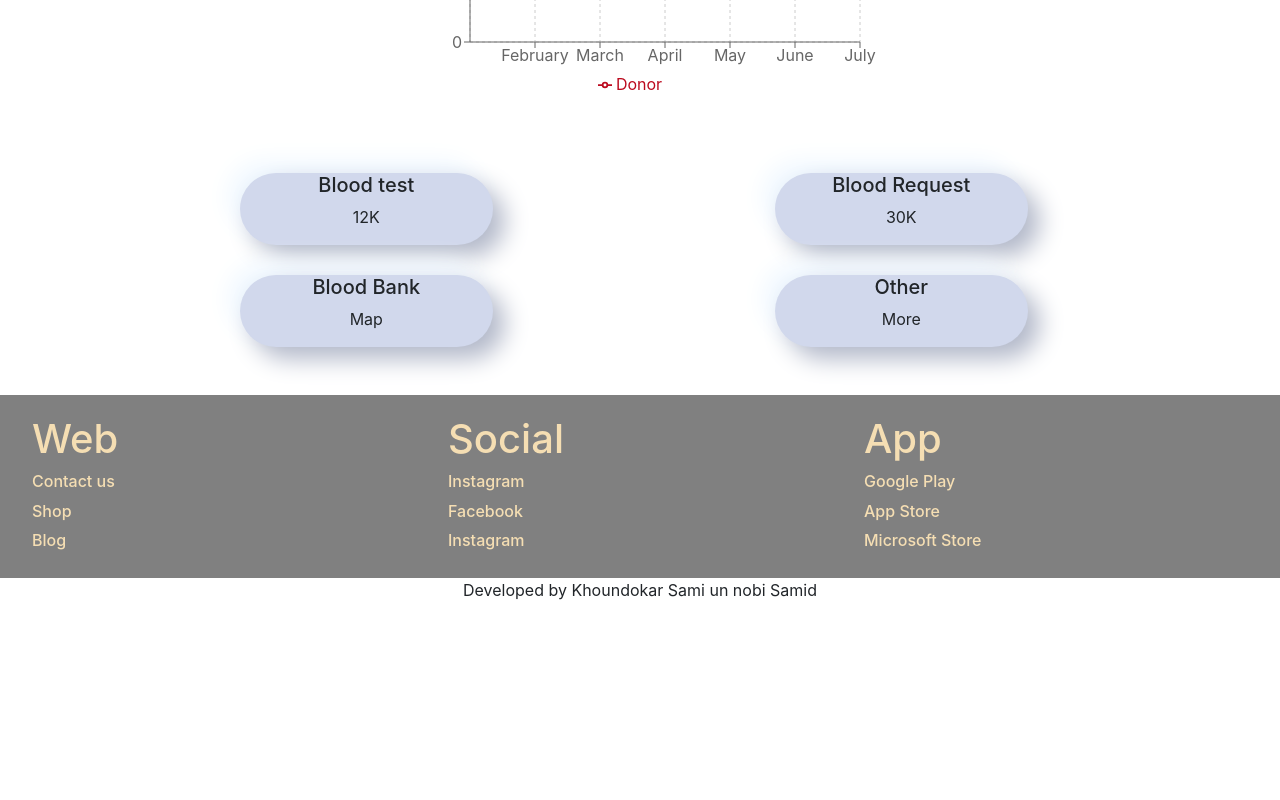
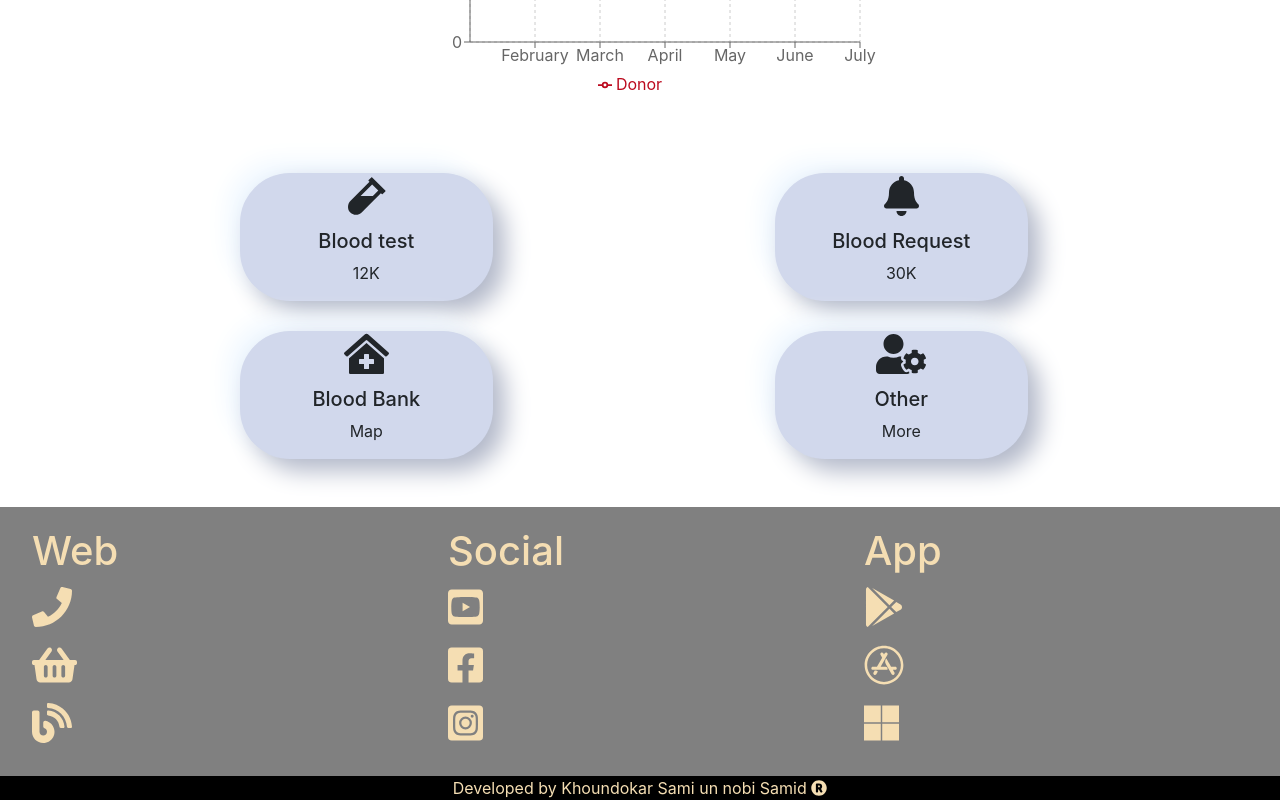
Before and after one commit to NobiSamid/Spine-Firm-client, a React (Create React App) app: page /blood in a window 1280 px wide. Shown: the part 563-1363 px from the top of the page. Before the commit the page ends 1165 px from the top, so only its background shows below. Built offline with nearby package versions, Linux system fonts and the light colour scheme; no server answers; sample sign-in values are in the browser's storage.

Commit message:
icon added

```diff
--- a/package.json
+++ b/package.json
@@ -4,6 +4,7 @@
   "private": true,
   "dependencies": {
     "@fortawesome/fontawesome-svg-core": "^1.2.36",
+    "@fortawesome/free-brands-svg-icons": "^5.15.4",
     "@fortawesome/free-solid-svg-icons": "^5.15.4",
     "@fortawesome/react-fontawesome": "^0.1.16",
     "@testing-library/jest-dom": "^5.14.1",
--- a/src/authentication/Login.js
+++ b/src/authentication/Login.js
@@ -3,6 +3,7 @@ import { Button, Form } from 'react-bootstrap';
 import { useHistory, useLocation } from 'react-router';
 import useAuth from '../hooks/useAuth';
 import "./Login.css";
+
 
 const Login = () => {
 
--- a/src/components/blood/Blood.css
+++ b/src/components/blood/Blood.css
@@ -37,6 +37,7 @@
 }
 
 .service {
+    padding-left: 2rem 2rem 2rem 2rem;
     width: 50%;
     -webkit-border-radius: 3.125rem;
     border-radius: 3.125rem;
--- a/src/components/blood/Blood.js
+++ b/src/components/blood/Blood.js
@@ -9,6 +9,8 @@ import {
   Tooltip,
   Legend
 } from "recharts";
+import { FontAwesomeIcon } from '@fortawesome/react-fontawesome';
+import { faVial, faTint, faBell, faClinicMedical, faUserCog } from '@fortawesome/free-solid-svg-icons';
 
 const Blood = () => {
 
@@ -54,7 +56,7 @@ const Blood = () => {
     return (
         <div>
             {/********* Blod donation some data ********/}
-            <h1 className="heading">Donate <span className="blood">Blood</span></h1><br/>
+            <h1 className="heading">Donate <span className="blood">Blood</span> <FontAwesomeIcon style={{color:"#bb0a1e"}} icon={faTint}></FontAwesomeIcon></h1><br/>
             <div className="top-section">
                 <div className="top-card">
                     <h3>230</h3>
@@ -98,18 +100,22 @@ const Blood = () => {
             {/******************** Services of this blood donation page **********/}
             <div className="services-section">
                 <div className="service">
+                    <h1><FontAwesomeIcon icon={faVial}></FontAwesomeIcon></h1>
                     <h5>Blood test</h5>
                     <p>12K</p>
                 </div>
                 <div className="service">
+                    <h1><FontAwesomeIcon icon={faBell}></FontAwesomeIcon></h1>
                     <h5>Blood Request</h5>
                     <p>30K</p>
                 </div>
                 <div className="service">
+                    <h1><FontAwesomeIcon icon={faClinicMedical}></FontAwesomeIcon></h1>
                     <h5>Blood Bank</h5>
                     <p>Map</p>
                 </div>
                 <div className="service">
+                    <h1><FontAwesomeIcon icon={faUserCog}></FontAwesomeIcon></h1>
                     <h5>Other</h5>
                     <p>More</p>
                 </div>
--- a/src/components/footer/Footer.css
+++ b/src/components/footer/Footer.css
@@ -19,6 +19,14 @@
     align-items: center;
 }
 
+.credit {
+    background-color: black;
+}
+
+.credit span {
+    color: wheat;
+}
+
 /* @media only screen and (max-width:688px) {
     .elements {
         display: grid;
--- a/src/components/footer/Footer.js
+++ b/src/components/footer/Footer.js
@@ -1,5 +1,8 @@
 import React from 'react';
 import "./Footer.css";
+import { FontAwesomeIcon } from '@fortawesome/react-fontawesome';
+import { faShoppingBasket, faBlog,faPhone, faRegistered} from '@fortawesome/free-solid-svg-icons';
+import { faYoutubeSquare, faFacebookSquare, faGooglePlay, faAppStore, faMicrosoft, faInstagramSquare } from '@fortawesome/free-brands-svg-icons';
 
 
 
@@ -21,35 +24,35 @@ const Footer = () => {
 
             {/************************* Footer Elements **********************/}
                 <div className="element">
-                    <h6>Contact us</h6>
+                    <h1><FontAwesomeIcon icon={faPhone}></FontAwesomeIcon></h1>
                 </div>
                 <div className="element">
-                    <h6>Instagram</h6>
+                    <h1><FontAwesomeIcon icon={faYoutubeSquare}></FontAwesomeIcon></h1>
                 </div>
                 <div className="element">
-                    <h6>Google Play</h6>
+                    <h1><FontAwesomeIcon icon={faGooglePlay}></FontAwesomeIcon></h1>
                 </div>
 
                 <div  className="element">
-                    <h6>Shop</h6>
+                    <h1><FontAwesomeIcon icon={faShoppingBasket}></FontAwesomeIcon></h1>
                 </div>
                 <div className="element">
-                    <h6>Facebook</h6>
+                    <h1><FontAwesomeIcon icon={faFacebookSquare}></FontAwesomeIcon></h1>
                 </div>
                 <div className="element">
-                    <h6>App Store</h6>
+                    <h1><FontAwesomeIcon icon={faAppStore}></FontAwesomeIcon></h1>
                 </div>
                 <div className="element">
-                    <h6>Blog</h6>
+                    <h1><FontAwesomeIcon icon={faBlog}></FontAwesomeIcon></h1>
                 </div>
                 <div className="element">
-                    <h6>Instagram</h6>
+                    <h1><FontAwesomeIcon icon={faInstagramSquare}></FontAwesomeIcon></h1>
                 </div>
                 <div className="element">
-                    <h6>Microsoft Store</h6>
+                    <h1><FontAwesomeIcon icon={faMicrosoft}></FontAwesomeIcon></h1>
                 </div>
             </div>
-            <div><span>Developed by Khoundokar Sami un nobi Samid</span></div>
+            <div className='credit'><span>Developed by Khoundokar Sami un nobi Samid <FontAwesomeIcon icon={faRegistered}></FontAwesomeIcon></span></div>
         </div>
 
     );
--- a/src/components/header/Navigation.js
+++ b/src/components/header/Navigation.js
@@ -3,6 +3,8 @@ import { Button, Container, Nav, Navbar } from 'react-bootstrap';
 import { Link } from 'react-router-dom';
 import useAuth from '../../hooks/useAuth';
 import "./Navigation.css"
+import { FontAwesomeIcon } from '@fortawesome/react-fontawesome';
+import { faUser } from '@fortawesome/free-solid-svg-icons';
 
 const Navigation = () => {
 
@@ -50,7 +52,7 @@ const Navigation = () => {
                         {
                             user.email &&
                             <Navbar.Text className="navtxt">
-                            Signed in as: <a href="#login">{user.displayName ? user.displayName : user.email }</a>
+                             <FontAwesomeIcon icon={faUser}></FontAwesomeIcon> <a href="#login">{user.displayName ? user.displayName : user.email }</a>
                             </Navbar.Text>
                         }
 
--- a/src/components/servicedetails/ServiceDetails.js
+++ b/src/components/servicedetails/ServiceDetails.js
@@ -1,6 +1,8 @@
 import React, { useState, useEffect } from 'react';
 import { useParams } from 'react-router';
 import "./ServiceDetails.css";
+import { FontAwesomeIcon } from '@fortawesome/react-fontawesome';
+import { faPhone, faMap } from '@fortawesome/free-solid-svg-icons';
 
 const ServiceDetails = () => {
 
@@ -26,10 +28,10 @@ const ServiceDetails = () => {
             <img src={exactService[0]?.picture} alt="detailed-item" />
             <h2>{exactService[0]?.title}</h2>
             <p>{exactService[0]?.detail}</p>
-            <p>Treatment address: {exactService[0]?.address}</p>
+            <p><FontAwesomeIcon icon={faMap}></FontAwesomeIcon> {exactService[0]?.address}</p>
             <h6>Contact here for appoinment</h6>
             <p>Email: {exactService[0]?.email}</p>
-            <p>Phone: {exactService[0]?.phone}</p>
+            <p><FontAwesomeIcon icon={faPhone}></FontAwesomeIcon> {exactService[0]?.phone}</p>
         </div>
     );
 };
--- a/src/components/shop/Cart.js
+++ b/src/components/shop/Cart.js
@@ -1,5 +1,7 @@
 import React from 'react';
 import "./Shop.css"
+import { FontAwesomeIcon } from '@fortawesome/react-fontawesome';
+import { faShoppingCart } from '@fortawesome/free-solid-svg-icons';
 
 const Cart = (props) => {
 
@@ -12,9 +14,9 @@ const Cart = (props) => {
 
     return (
         <div className="cart-card">
-            <h2>Cart</h2>
+            <h2>Cart <FontAwesomeIcon icon={faShoppingCart}></FontAwesomeIcon></h2>
             <h5>Item addee: {list.length}</h5>
-            <h5>Total price: ${total}</h5>
+            <h5>Total price: ${total}</h5><br/>
             <ul>
                 {
                     list.map(product =><li key={product.name}>{product.name}</li>)
```
Also changed, not shown: 1 other file (tests, documents, lock files or other folders).
